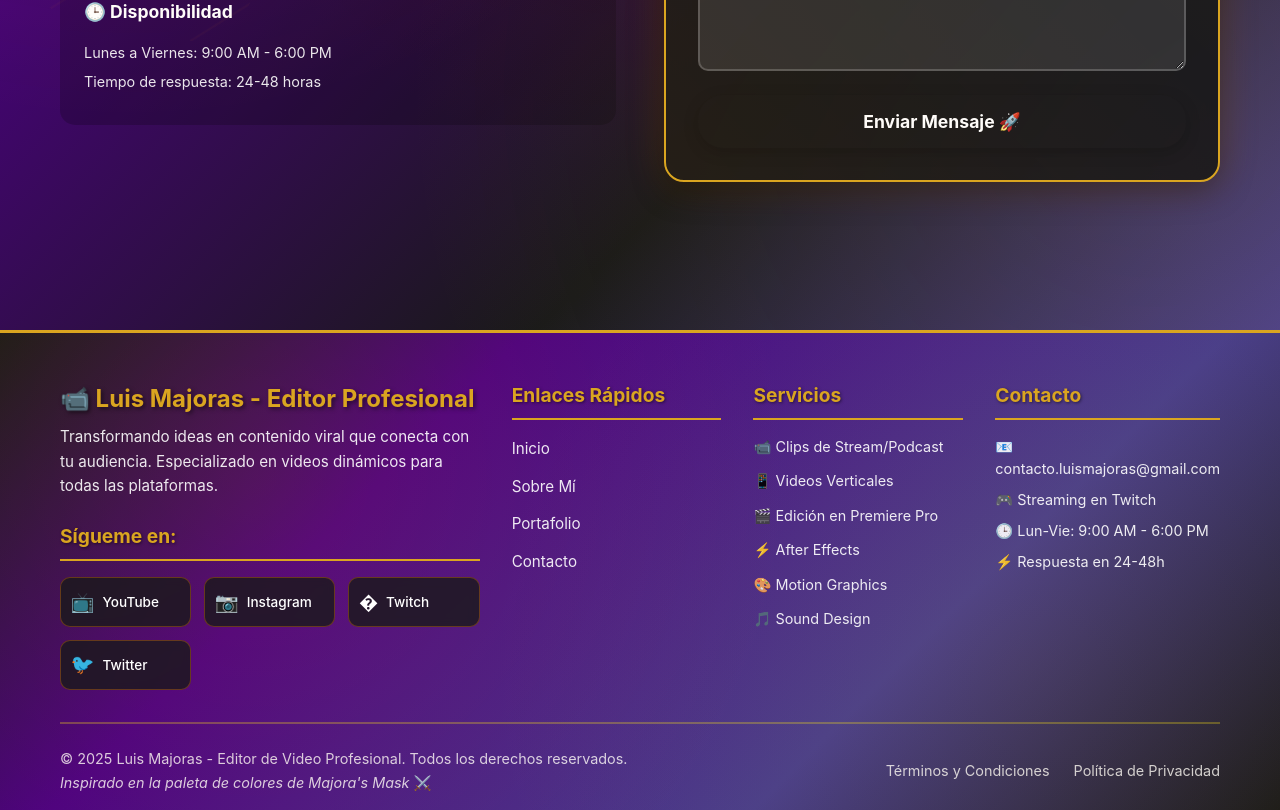
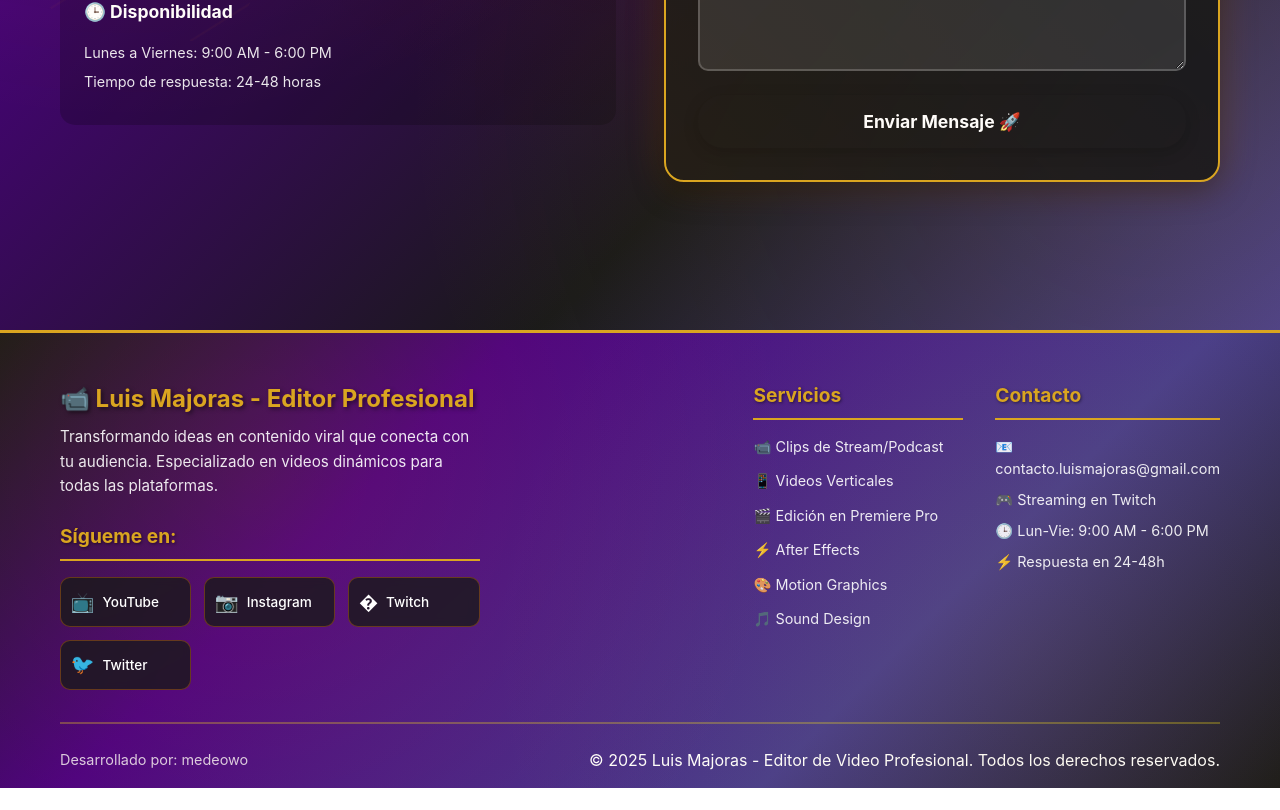
Before and after one commit to MedellinSusess/Portafolio, a React (Vite) app: page /contacto in a window 1280 px wide. Shown: the part 866-1676 px from the top of the page. After the commit the page ends 1654 px from the top, so only its background shows below. Built offline with nearby package versions, Linux system fonts and the light colour scheme.

Commit message:
modificacion

```diff
--- a/src/components/Footer.tsx
+++ b/src/components/Footer.tsx
@@ -27,13 +27,6 @@ const Footer: React.FC = () => {
       url: 'https://x.com/luis_majoras?t=St0oqUBFGEEWutxtWZT4PQ&s=09',
       color: '#1DA1F2'
     }
-  ];
-
-  const quickLinks = [
-    { name: 'Inicio', url: '/' },
-    { name: 'Sobre Mí', url: '/sobre-mi' },
-    { name: 'Portafolio', url: '/portafolio' },
-    { name: 'Contacto', url: '/contacto' }
   ];
 
   return (
@@ -70,13 +63,7 @@ const Footer: React.FC = () => {
           </div>
 
           <div className="footer-section">
-            <h4>Enlaces Rápidos</h4>
             <ul className="quick-links">
-              {quickLinks.map((link, index) => (
-                <li key={index}>
-                  <a href={link.url}>{link.name}</a>
-                </li>
-              ))}
             </ul>
           </div>
 
@@ -105,15 +92,10 @@ const Footer: React.FC = () => {
 
         <div className="footer-bottom">
           <div className="copyright">
-            <p>© 2025 Luis Majoras - Editor de Video Profesional. Todos los derechos reservados.</p>
-            <p className="zelda-tribute">
-              Inspirado en la paleta de colores de Majora's Mask ⚔️
-            </p>
+            <p>Desarrollado por: medeowo</p>
           </div>
-          <div className="footer-links">
-            <a href="/terminos">Términos y Condiciones</a>
-            <a href="/privacidad">Política de Privacidad</a>
-          </div>
+          <span className="copyright">© 2025 Luis Majoras - Editor de Video Profesional. Todos los derechos reservados.</span>
+
         </div>
       </div>
     </footer>
```
